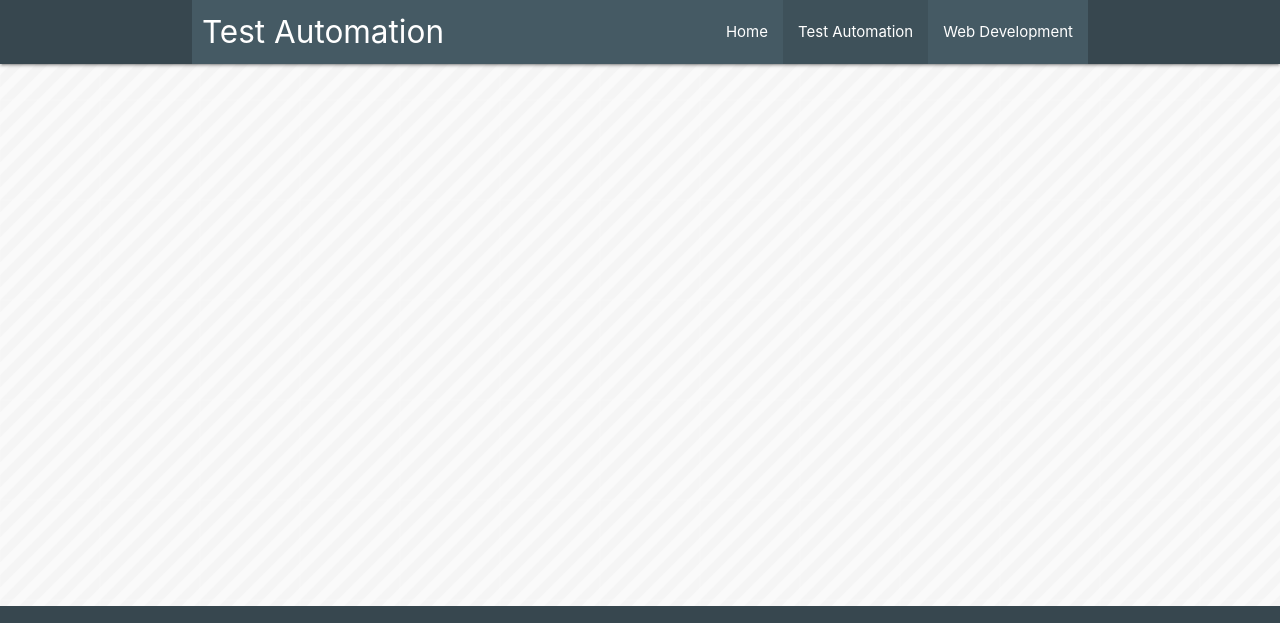
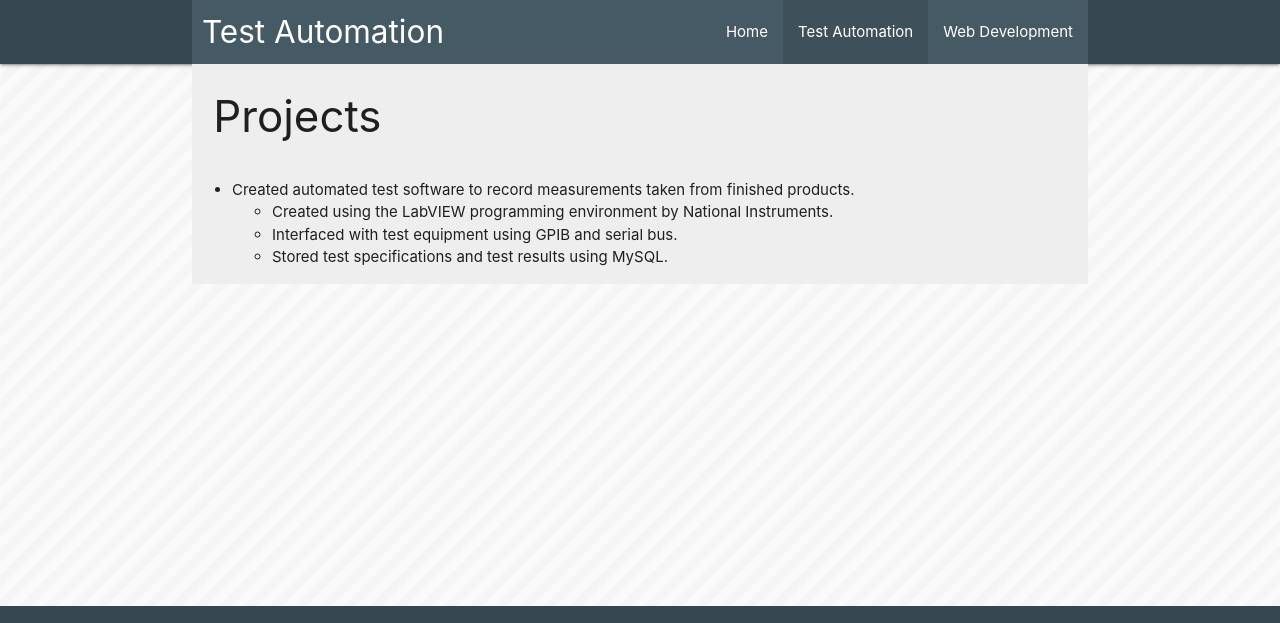
Before and after one commit to jphillips37/Portfolio, a website: page app/public/automation.html in a window 1280 px wide. Shown: the top 623 px of the page. Drawn offline with nearby package versions, Linux system fonts and the light colour scheme.

Commit message:
updated test automation page

```diff
--- a/app/public/automation.html
+++ b/app/public/automation.html
@@ -40,7 +40,21 @@
 
     <main>
       <div class="container grey lighten-3">
-
+        <div class="row">
+          <div class="col left">
+            <h3 class="brand-logo">Projects</h3>
+          </div>
+        </div>
+        <div class="row">
+          <ul class="browser-default">
+            <li>Created automated test software to record measurements taken from finished products.</li>
+            <ul class="browser-default">
+              <li>Created using the LabVIEW programming environment by National Instruments.</li>
+              <li>Interfaced with test equipment using GPIB and serial bus.</li>
+              <li>Stored test specifications and test results using MySQL.</li>
+            </ul>
+          </ul>
+        </div>
       </div>
     </main>
 
```
